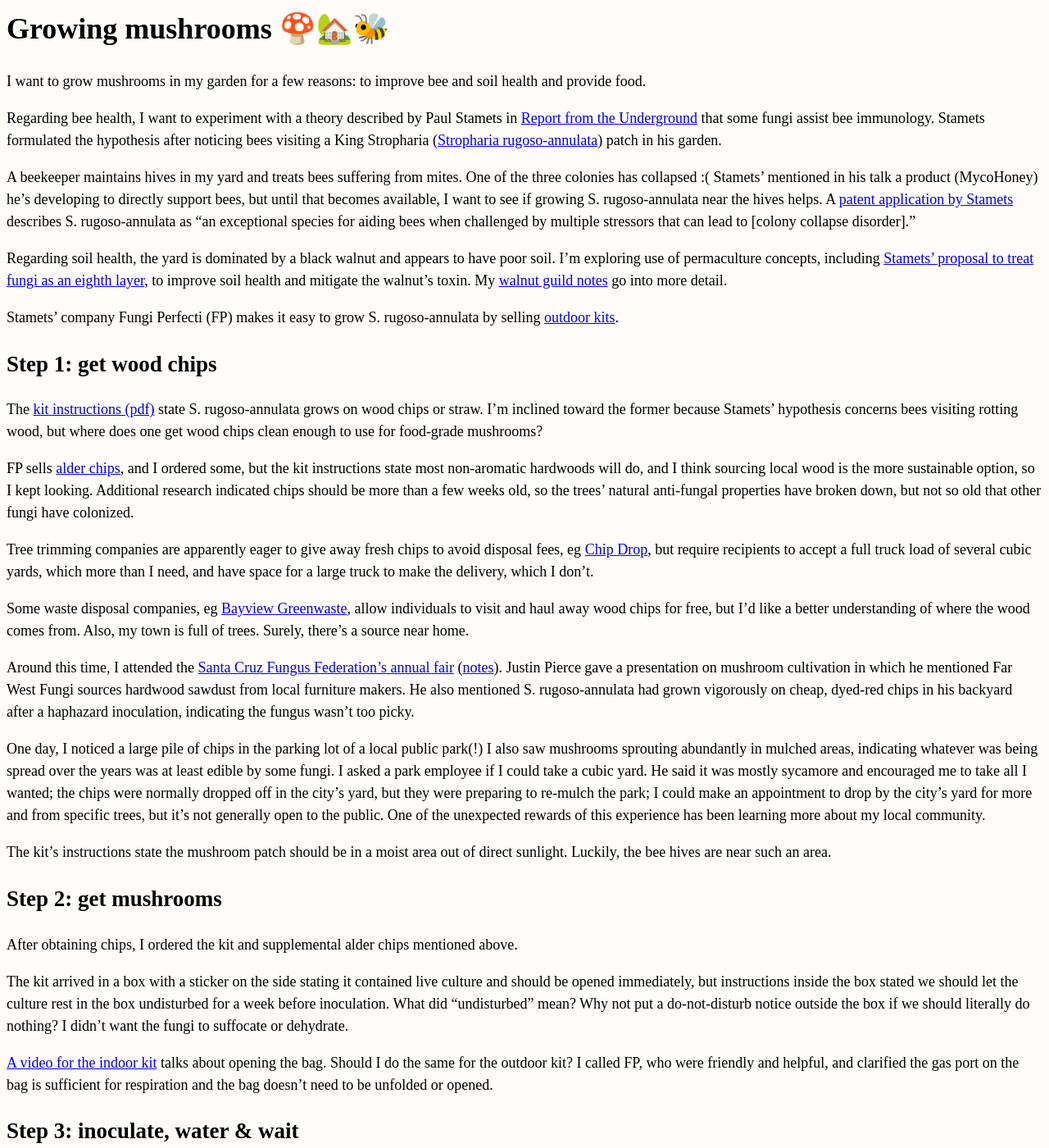
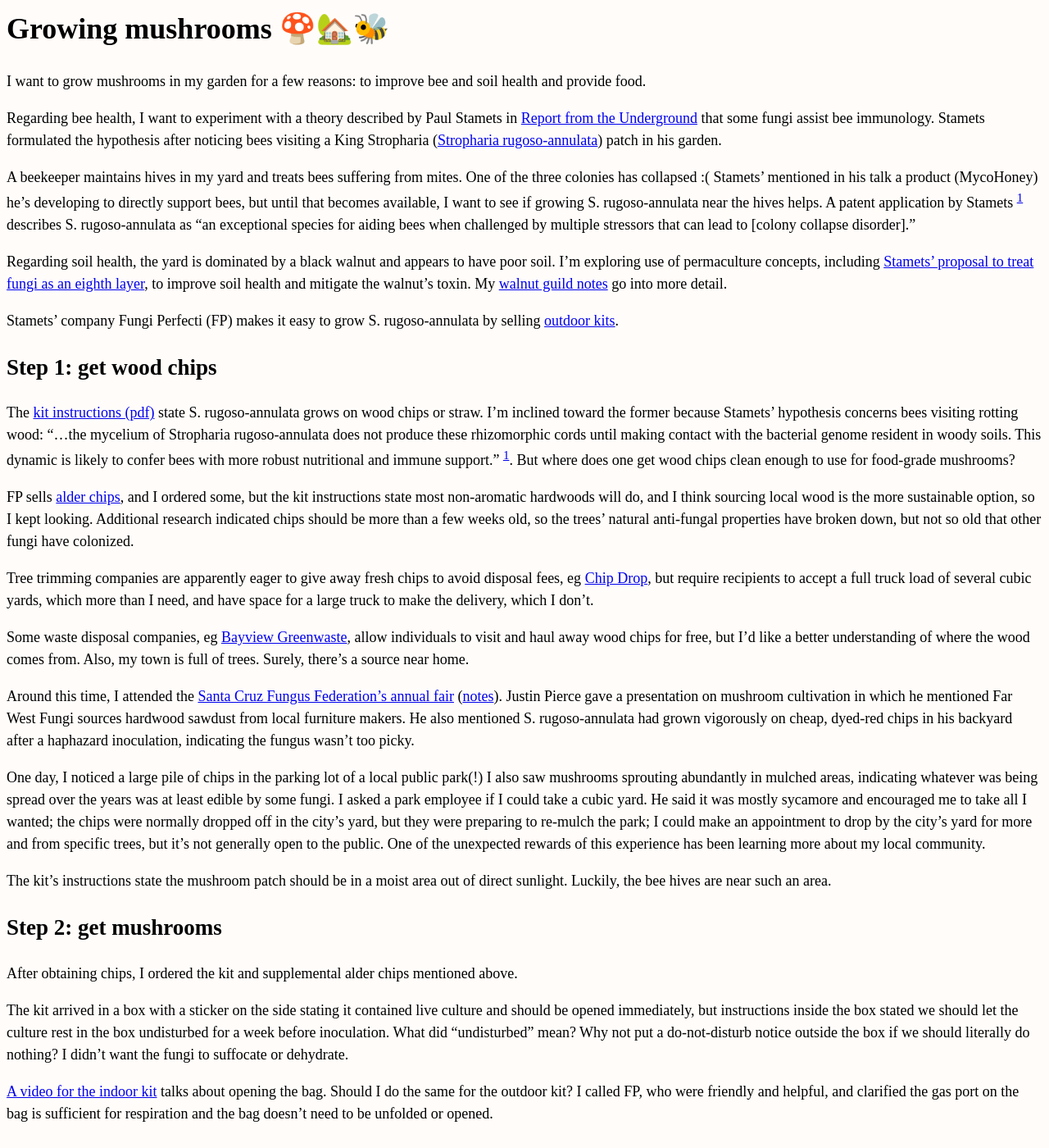
Before and after one commit to erikeldridge/erikeldridge.github.com, a Jekyll site: the page built from _posts/2018-01-28-growing-mushrooms.md, in a window 1280 px wide and 1400 px high. Shown: the whole window at 82% size. Built offline with Jekyll 4.4.1, drawn with Linux system fonts in a browser that asks for light colours; nearby versions of some CDN libraries; some of the changed text lies outside the part shown.

Commit message:
Update from Forestry.io - 2018-01-28-growing-mushrooms.md

```diff
--- a/_posts/2018-01-28-growing-mushrooms.md
+++ b/_posts/2018-01-28-growing-mushrooms.md
@@ -20,7 +20,7 @@
 
 ## Step 1: get wood chips
 
-The [kit instructions (pdf)](http://www.fungi.com/pdf/instructions/kits/LKSRA.pdf) state S. rugoso-annulata grows on wood chips or straw. I'm inclined toward the former because Stamets' hypothesis concerns bees visiting rotting wood, but where does one get wood chips clean enough to use for food-grade mushrooms?
+The [kit instructions (pdf)](http://www.fungi.com/pdf/instructions/kits/LKSRA.pdf) state S. rugoso-annulata grows on wood chips or straw. I'm inclined toward the former because Stamets' hypothesis concerns bees visiting rotting wood: "...the mycelium of Stropharia rugoso-annulata does not produce these rhizomorphic cords until making contact with the bacterial genome resident in woody soils. This dynamic is likely to confer bees with more robust nutritional and immune support." [^patent]. But where does one get wood chips clean enough to use for food-grade mushrooms?
 
 FP sells [alder chips](http://www.fungi.com/product-detail/product/mycomedia-select-hardwood-chips.html), and I ordered some, but the kit instructions state most non-aromatic hardwoods will do, and I think sourcing local wood is the more sustainable option, so I kept looking. Additional research indicated chips should be more than a few weeks old, so the trees' natural anti-fungal properties have broken down, but not so old that other fungi have colonized.
 
@@ -47,3 +47,7 @@
 The chips were wet from recent rains. As instructed, I broke up the sawdust in the kit and sprinkled it evenly over the chips. I then layered the alder chips on top, turned the chips over until I didn't see any mycelium-covered chips on the surface and watered.
 
 Per the instructions, my job now is to water the chips enough to keep them moist, but otherwise wait and let the fungus do its work.🤞
+
+## Footnotes
+
+[^patent]: [Integrative fungal solutions for protecting bees and overcoming colony collapse disorder (CCD): methods and compositions](https://www.google.com/patents/US20140220150)
```
Also changed, not shown: other parts of _posts/2018-01-28-growing-mushrooms.md (+1 -1 lines).
